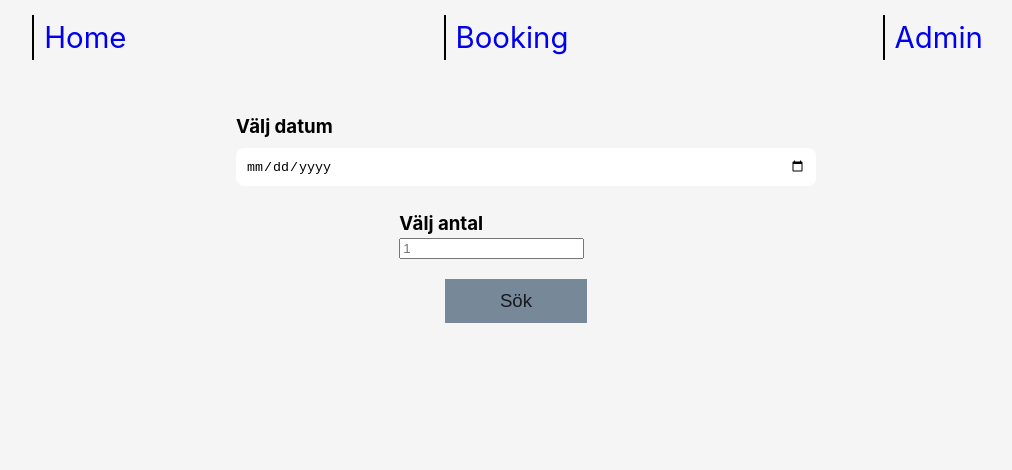
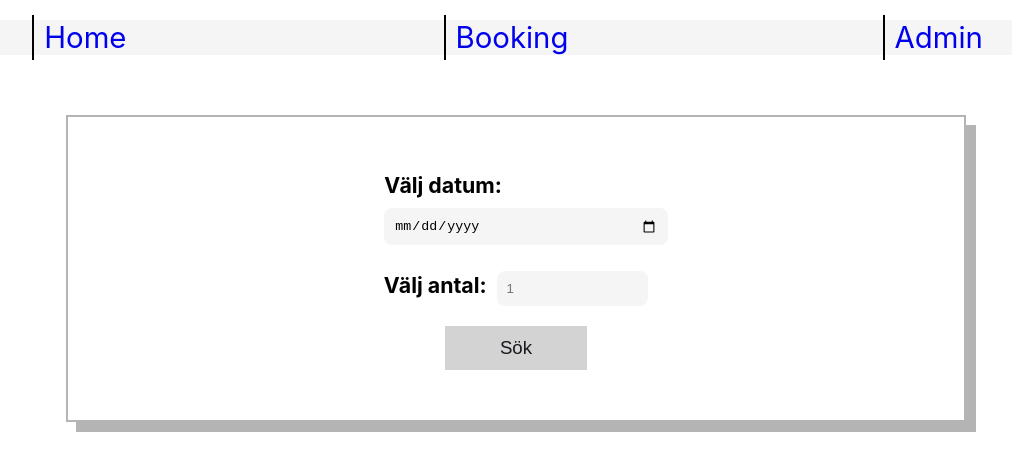
Before and after one commit to synnaf/react-bookingproject, a React (Create React App) app: page /booking in a window 1280 px wide. Shown: the top 470 px of the page, without its empty margins (124-1136 px from the left). Built offline with nearby package versions, Linux system fonts and the light colour scheme.

Commit message:
Working seats counter

```diff
--- a/src/App.scss
+++ b/src/App.scss
@@ -3,7 +3,7 @@ html {
   overflow-x: hidden;
   height:auto;
   // background-color:rgb(242, 206, 211);
-  background-color:whitesmoke;
+  background-color:white;
 
   .App {
     align-self: center;
--- a/src/components/bookingInformation/BookingInformation.scss
+++ b/src/components/bookingInformation/BookingInformation.scss
@@ -51,33 +51,42 @@
 
 }
 
-
     .placeholder {
         @include content-container;
+        background-color: white !important;
+        border:2px solid rgba(128, 128, 128, 0.591);
+        box-shadow: 10px 10px  rgba(128, 128, 128, 0.591);
         .form-container{
             @include form-container;
             form {
                 .input-container {
-                    width:80%;
+                    padding-top: 50px;
+                    width:100%;
                     border:none;
                     input {
+                        background-color: whitesmoke;
                         @include input;
                     }
                     label {
                         @include label;
                     }
-
                 }
                 .select-container{
-                    width: 25%;
+                    text-align: center;
                     border:none;
-                    @include label;
-                    select {
-                        padding:8px;
-                        min-width:40%;
+                    width:100%;
+                    label {
+                        @include label;
+                    }
+                    input {
+                        background-color: whitesmoke;
+                        border:none;
+                        width:30%;
+                        padding:10px;
                         border-radius:8px;
-                        border:none;
-                        width:100%;
+                        margin-bottom: 10px;
+                        margin-left:10px;
+
                     }
                 }
                 .cta-search{
@@ -100,10 +109,10 @@
                         h4 {
                             text-align: center;
                             margin:0;
-                            font-size:16pt;
+                            font-size:14pt;
                         }
                         label {
-                            @include label;
+                            font-size:14pt;
 
                         }
                         .available-time {
@@ -129,10 +138,12 @@
                         }
                     }
                     .cta-form {
-                        @include button-container;
+                        // @include button-container;
+                        background-color: transparent;
                         button {
-                            @include main-button;
-                        }:disabled {
+                             @include main-button;
+                        }
+                        button:disabled {
                             @include button-disabled;
                         }
                     }
--- a/src/components/bookingInformation/BookingInformation.tsx
+++ b/src/components/bookingInformation/BookingInformation.tsx
@@ -2,7 +2,6 @@ import React, { useState, ChangeEvent, useReducer } from "react";
 import "./BookingInformation.scss";
 import axios from "axios";
 import Booking from "../../models/Booking";
-import { isNull } from "util";
 
 export interface IBookingInformationProps {
   addBooking(booking: Booking): void;
@@ -56,48 +55,32 @@ export default function BookinInformation(props: IBookingInformationProps) {
 
         //skapa en array av bokningarna som innehåller kl.18
         let timeSlotEarly = newArr.filter((t: Booking) => t.time.includes("18"));
-
-        //Utav tiderna kl.18, räkna ut hur många bord som är upptagna
-        // totalt antal platser: 15 x 6 = 90
         let tableEarly = 0;
         timeSlotEarly.map((bookedTable: any) => {
-
-          // 28:e 2 bokningar 10 pers + 3 pers kräver 3 bord
-          //rundar upp till heltal
-          console.log(bookedTable);
           let amT = Math.ceil(bookedTable.seats / 6);
-          console.log("AMOUNT OF TABLES IS" + amT);
-          return (tableEarly += amT); //här uppdateras värdet
+          console.log("AMOUNT OF TABLES 18 IS" + amT);
+          return (tableEarly += amT);
         });
-
-        //visar korrekt antal bord den dagen
-        console.log("TABLE 18 is " + tableEarly);
-        //hur räknar jag ut om det finns ledigt bord? nu hittar jag ju bara upptagna bord?
-
         //om det finns ledigt kl 18
         tableEarly < 15
         ? setIsAvailable18(true)
         : setIsAvailable18(false);
 
 
+        //skapa en array av bokningarna som innehåller kl.18
+        let timeSlotLate = newArr.filter((t: Booking) => t.time.includes("21"));
+        let tableLate = 0;
+        timeSlotLate.map((bookedTable: any) => {
+          let amT = Math.ceil(bookedTable.seats / 6);
+          console.log("AMOUNT OF TABLES 21 IS" + amT);
+          return (tableLate += amT);
+        });
 
-        // //skapa en array av bokningar som innehåller 21
-        // let timeSlotLate = newArr.filter((t: Booking) => t.time.includes("21"));
-        // //här ändrar vi värdet på variabeln tables
-        // let tableLate = 0;
-        // timeSlotLate.map((time: any) => {
-        //   let amT = Math.ceil(time.seats / 6);
-        //   console.log("AMOUNT OF TABLES IS" + amT);
-        //   return (tableLate += amT);
-        // });
-
-        // console.log("TABLE 21 is " + tableLate); //visar korrekt antal bord den dagen
-        // //man kan bara boka max X antal platser när det är X bord upptagna.
-
-        // //om det finns ledigt kl 21
-        // tableLate < 15
-        // ? setIsAvailable21(true)
-        // : setIsAvailable21(false);
+        console.log("AMOUNT OF TABLES 21 IS" + tableLate) ;
+        //om det finns ledigt kl 21
+        tableLate < 15
+        ? setIsAvailable21(true)
+        : setIsAvailable21(false);
 
       }
     });
@@ -112,16 +95,14 @@ export default function BookinInformation(props: IBookingInformationProps) {
       <div className="form-container">
         <form>
           <fieldset className="input-container">
-            <label id="date">Välj datum</label>
+            <label id="date">Välj datum:</label>
             <input type="date" onChange={update} name="date" aria-label="date" />
           </fieldset>
 
           <fieldset className="select-container">
-            {/* adding new type of input field */}
-            <label>Välj antal</label>
-            <input type="number" placeholder="1" onChange={update} name="seats"/>
+            <label>Välj antal:</label>
+            <input type="number" placeholder="1" onChange={update} name="seats" min="1"/>
           </fieldset>
-
           {bookingInfo.date === "" ? (
             <div className="cta-search">
               <button type="button" disabled>
@@ -135,9 +116,8 @@ export default function BookinInformation(props: IBookingInformationProps) {
               </button>
             </div>
           )}
-
           {fullyBooked ? (
-            <h1>fullbokat</h1>
+            <h1>Tyvärr, vi är fullbokade. Välj en annan dag!</h1>
           ) : findTime ? (
             <div className="time-container">
               <fieldset className="find-time">
--- a/src/components/guest-information/GuestInformation.scss
+++ b/src/components/guest-information/GuestInformation.scss
@@ -19,7 +19,7 @@
 
 .placeholder {
   @include form-container;
-  margin-top: 0;
+  margin-top: 10px;
   padding-top: 0.3rem;
   margin-left: auto;
   margin-right: auto;
@@ -28,8 +28,9 @@
   .email-input-form {
     @include form-container;
     padding-top: 0px;
+    margin-top: 10px;
     .email-input {
-      padding-top: 0px;
+      padding-top: 50px;
       width: 60%;
       align-self: center;
       text-align: left;
@@ -38,6 +39,7 @@
         @include label;
       }
       input {
+        background-color: whitesmoke;
         margin-top: 10px;
         padding: 10px;
         border-radius: 8px;
@@ -64,7 +66,8 @@
     }
     h2 {
       text-align: center;
-      padding: 10px;
+      padding-top: 20px;
+      font-size: 28pt;
     }
     form {
       @include form-container;
@@ -81,6 +84,7 @@
         }
         input {
           @include text-input;
+          background-color: whitesmoke;
         }
         :disabled {
           font-style: oblique;
@@ -95,6 +99,7 @@
         }
         textarea {
           @include text-input;
+          background-color: whitesmoke;
         }
       }
       .cta-book {
--- a/src/styles/_button-style.scss
+++ b/src/styles/_button-style.scss
@@ -16,10 +16,11 @@
     text-decoration: none;
     color:rgb(24, 24, 32);
     padding:11px 55px;
+    background-color: lightgreen;
 }
 @mixin button-hover {
     background-color: #9fb4f2;
 }
 @mixin button-disabled {
-        background-color: lightslategrey;
+        background-color:lightgrey;
 }
--- a/src/styles/_form-style.scss
+++ b/src/styles/_form-style.scss
@@ -1,5 +1,5 @@
 @mixin label {
-        font-size: 14pt;
+        font-size: 16pt;
         font-weight: bold;
         padding-bottom:10px;
         margin-bottom:10px;
@@ -10,6 +10,7 @@
         display:flex;
         flex-direction: column;
         width:100%;
+        background-color: whitesmoke;
     }
 }
 
@@ -26,11 +27,11 @@
     align-self: center;
     display:flex;
     flex-direction: column;
-    background-color: whitesmoke;
-    width:90%;
+    background-color: white;
+    width:70%;
     form {
         padding-top: 50px;
-        width:80%;
+        width:100%;
         align-self: center;
         display: flex;
         align-items:center;
```
